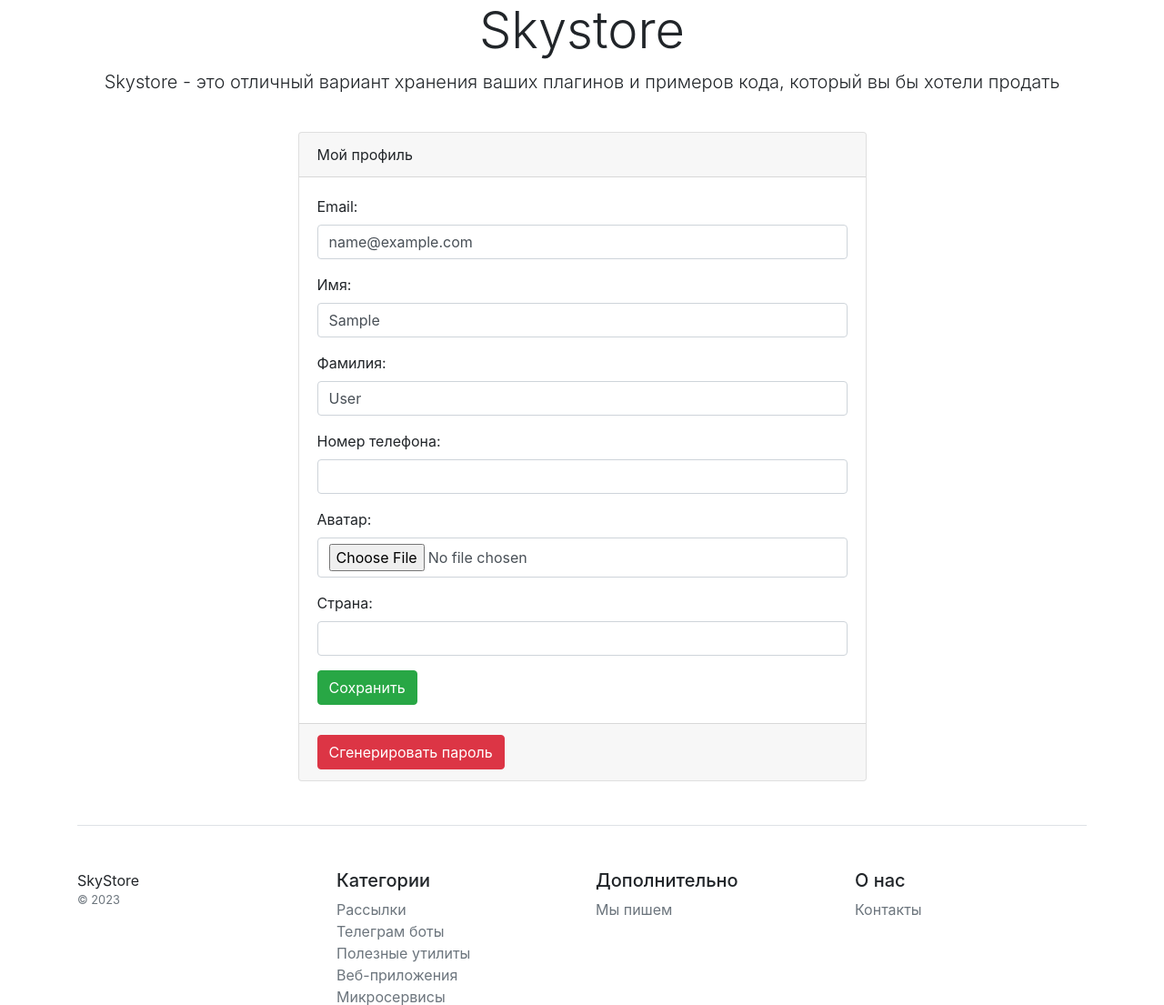
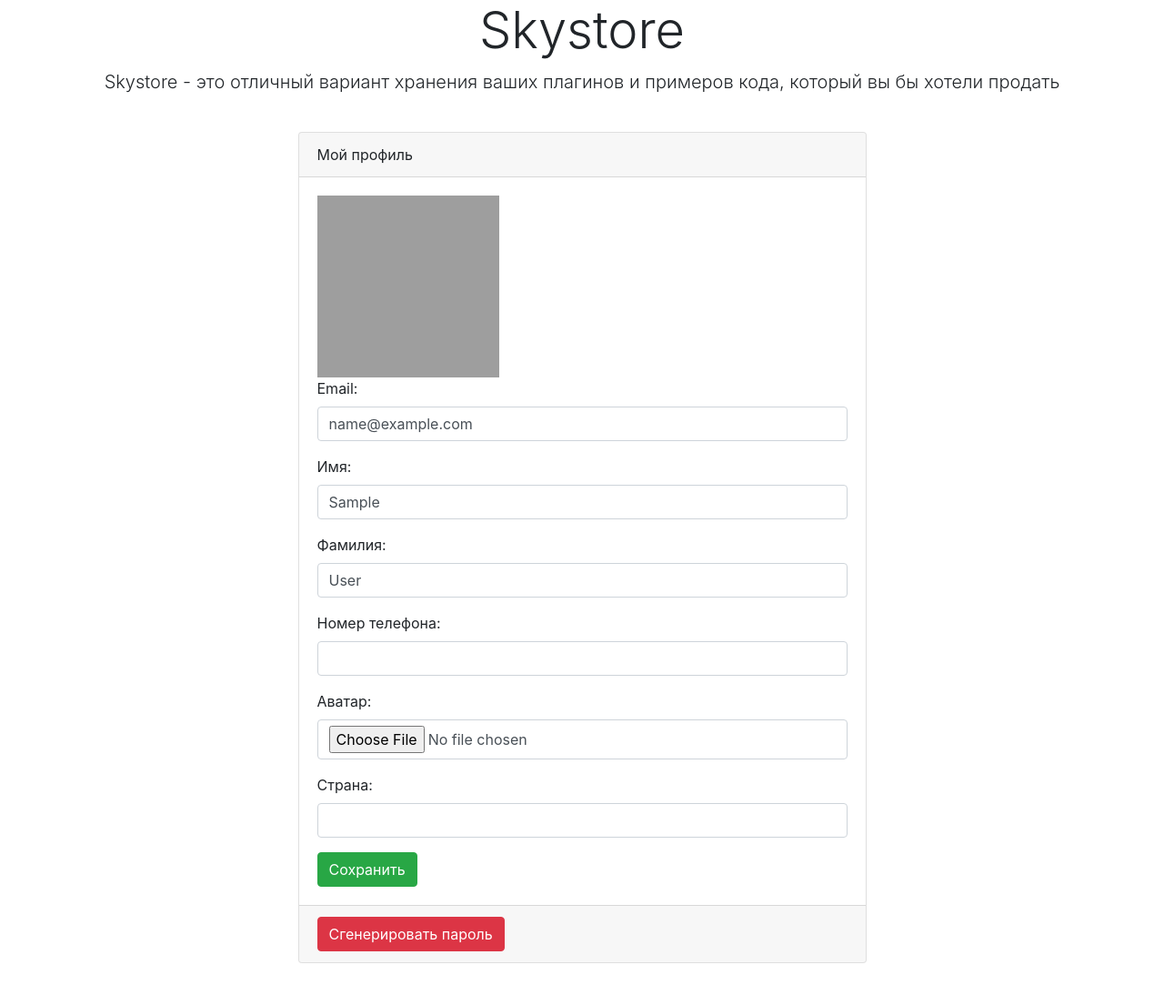
Before and after one commit to DSulzhits/06_2, a Django app: page /users/profile/ in a window 1280 px wide. Shown: the part 139-1244 px from the top of the page at 91% size. Run offline with Django 4.2, Linux system fonts and the light colour scheme; the visitor is signed in with stand-in values (Sample User, id 1); parts of the project's set-up code (start-up, migrations or seed data) failed here and were passed over; some libraries are stand-ins or nearby versions; grey boxes are pictures that could not be loaded.

Commit message:
Добавлен аватар

```diff
--- a/users/templates/users/user_form.html
+++ b/users/templates/users/user_form.html
@@ -1,5 +1,5 @@
 {% extends 'catalog/base.html' %}
-
+{% load mediapath %}
 {% block content %}
     <div class="row">
         <div class="col-3"></div>
@@ -11,6 +11,7 @@
                 <div class="card-body">
                     <form method="post" enctype="multipart/form-data">
                         {% csrf_token %}
+                        <img src="{% mediapath user.avatar %}" alt="Изображение" width="200" height="200"/>
                         {{ form.as_p }}
                         <button type="submit" class="btn btn-success">Сохранить</button>
                     </form>
```
Also changed, not shown: media/users/photo_800_800.png (added).
